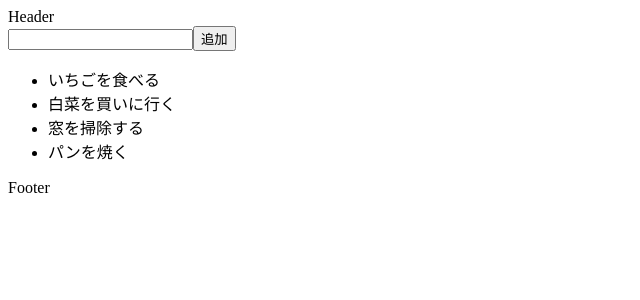
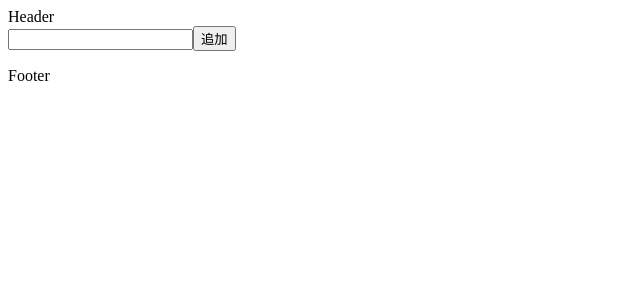
Before and after one commit to Sooooooooooooma/team_todo, a React (Create React App) app: page /home in a window 1280 px wide. Shown: the top 300 px of the page, without its empty margins (0-640 px from the left). Built offline with nearby package versions, Linux system fonts and the light colour scheme.

Commit message:
追加、削除のシステムの作成

```diff
--- a/src/Home.js
+++ b/src/Home.js
@@ -8,15 +8,23 @@ import Task from "./components/Task";
 function Home({name}) {
   const [text, setText] = useState("");
   const [tasks, setTasks] = useState([
-    "いちごを食べる",
-    "白菜を買いに行く",
-    "窓を掃除する",
-    "パンを焼く",
   ]);
 
-  const deleteTask = () => {
+  const deleteTask = (index) => {
+    const newTasks=tasks.filter((task,i)=>{
+        return i !==index;
+    });
+    setTasks(newTasks);
+}
+const handleChange=(event)=>{
+setText(event.target.value);
 
-
+}
+const handleAdd=()=>{
+    if(text.trim()==="")return;
+    setTasks([...tasks,text])
+    setText("");
+    console.log(tasks)
 }
 
 
@@ -24,8 +32,8 @@ function Home({name}) {
     <div>
       <Header name={name} />
 
-      <input className="textarea" value={text}/>
-      <button className="add">追加</button>
+      <input className="textarea" value={text} onChange={(event)=>handleChange(event)}/>
+      <button className="add" onClick={handleAdd}>追加</button>
 
       <ul >
         {tasks.map((task,index) => (
--- a/src/components/Task.js
+++ b/src/components/Task.js
@@ -1,9 +1,10 @@
 import "./Task.css";
 
-function Task({ task, onDelete }) {
+function Task({ task, handleDelete }) {
   return (
-    <li>
+    <li key={handleDelete}>
       {task}
+      <button onClick={()=>handleDelete(handleDelete)}>削除</button>
     </li>
   );
 }
```
